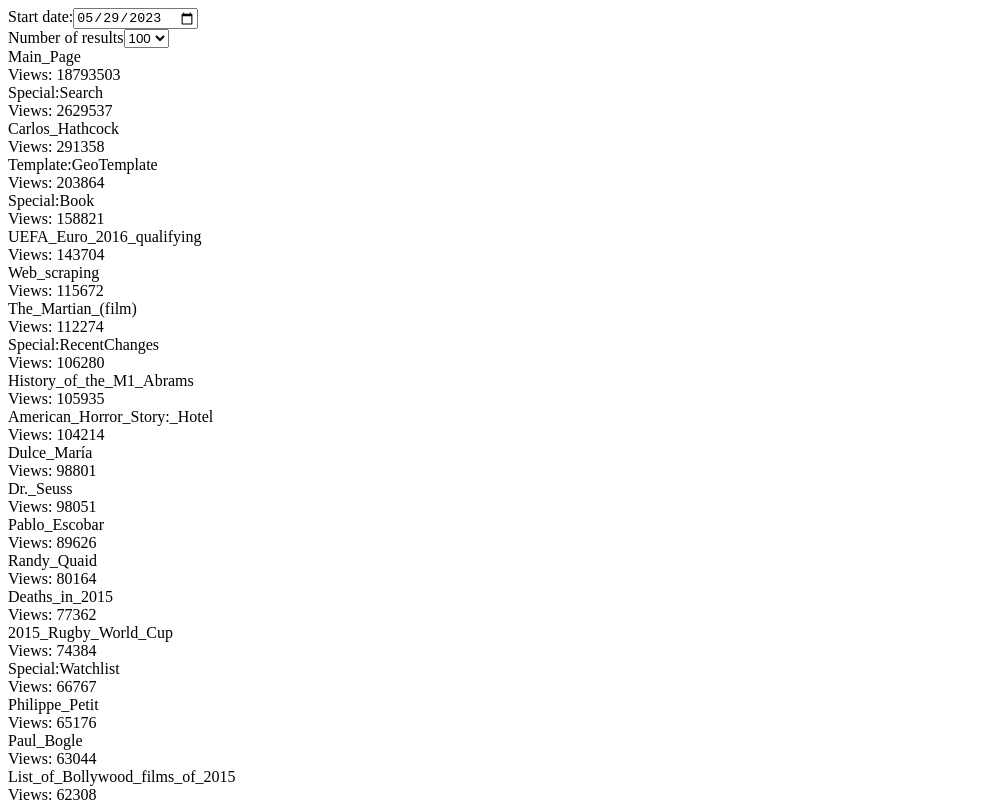
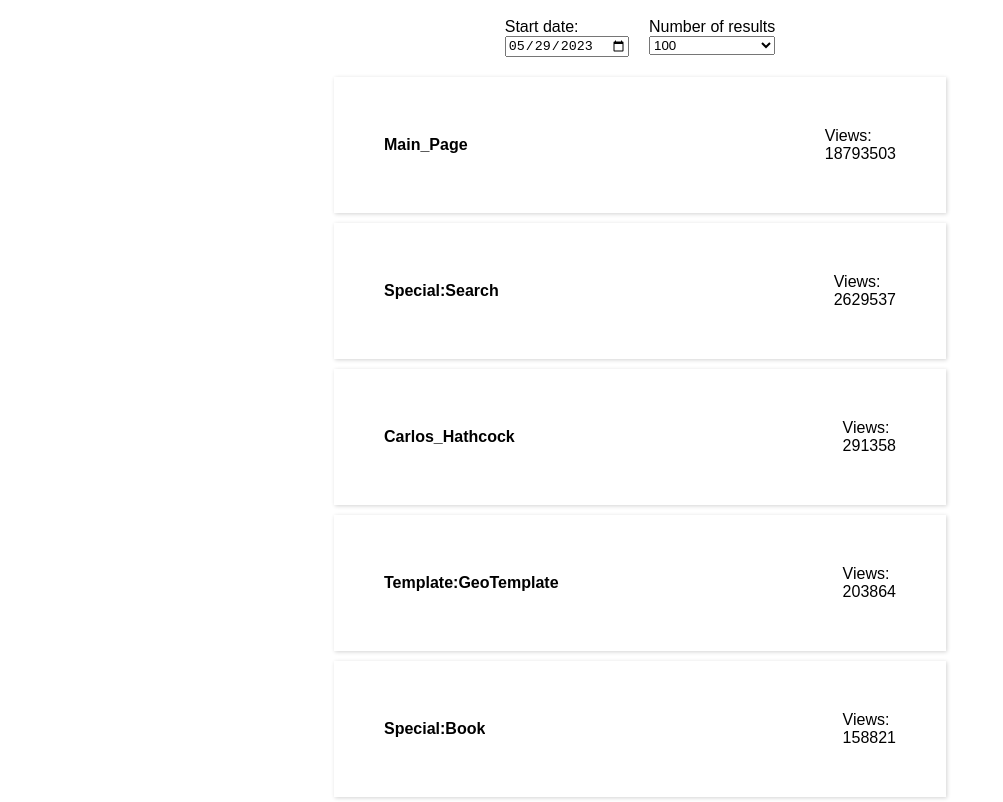
Before and after one commit to sharonchen9593/wiki, a React (Create React App) app: page / in a window 1280 px wide. Shown: the top 802 px of the page, without its empty margins (0-1003 px from the left). Built offline with nearby package versions, Linux system fonts and the light colour scheme.

Commit message:
Add styling

```diff
--- a/package.json
+++ b/package.json
@@ -9,6 +9,7 @@
     "react": "^18.2.0",
     "react-dom": "^18.2.0",
     "react-scripts": "5.0.1",
+    "sass": "^1.62.1",
     "web-vitals": "^2.1.4"
   },
   "scripts": {
--- a/src/App.js
+++ b/src/App.js
@@ -2,6 +2,7 @@
 import FilterSection from "./components/FilterSection";
 import ArticleList from "./components/ArticleList";
 import { MOCK } from "./mocks/mocks";
+import "./app.scss";
 
 const getYesterdayDate = () => {
   const todayDate = new Date();
--- /dev/null
+++ b/src/app.scss
@@ -0,0 +1,6 @@
+.app {
+  display: flex;
+  flex-direction: column;
+  align-items: center;
+  font-family: Arial, Helvetica, sans-serif;
+}
--- a/src/components/ArticleList/ArticleList.js
+++ b/src/components/ArticleList/ArticleList.js
@@ -1,4 +1,5 @@
 import ArticleListItem from "../ArticleListItem";
+import "./articleList.scss";
 
 function ArticleList({ articles }) {
   const articleItems = articles.map((article) => (
@@ -8,7 +9,7 @@
       key={article.article}
     />
   ));
-  return <div>{articleItems}</div>;
+  return <div className="article-list">{articleItems}</div>;
 }
 
 export default ArticleList;
--- /dev/null
+++ b/src/components/ArticleList/articleList.scss
@@ -0,0 +1,3 @@
+.article-list {
+  width: 50%;
+}
--- a/src/components/ArticleListItem/ArticleListItem.js
+++ b/src/components/ArticleListItem/ArticleListItem.js
@@ -1,8 +1,13 @@
+import "./articleListItem.scss";
+
 function ArticleListItem({ title, views }) {
   return (
-    <div>
-      <div>{title}</div>
-      <div>Views: {views}</div>
+    <div className="article-list-item">
+      <div className="title">{title}</div>
+      <div className="views">
+        <label>Views:</label>
+        <div>{views}</div>
+      </div>
     </div>
   );
 }
--- /dev/null
+++ b/src/components/ArticleListItem/articleListItem.scss
@@ -0,0 +1,15 @@
+.article-list-item {
+  box-shadow: 1px 1px 4px lightgrey;
+  margin: 10px;
+  display: flex;
+  justify-content: space-between;
+  padding: 50px;
+  align-items: center;
+
+  .title {
+    margin-right: 20px;
+    word-wrap: break-word;
+    overflow: auto;
+    font-weight: bold;
+  }
+}
--- a/src/components/DateField/DateField.js
+++ b/src/components/DateField/DateField.js
@@ -5,13 +5,12 @@
     return `${year}-${month}-${day}`;
   }, [year, month, day]);
 
-  // useCallback
   const handleChange = useCallback((event) => {
     onChange(event.target.valueAsDate);
   }, []);
 
   return (
-    <div>
+    <div className="filter-item">
       <label htmlFor="article">Start date:</label>
       <input
         type="date"
--- a/src/components/FilterSection/FilterSection.js
+++ b/src/components/FilterSection/FilterSection.js
@@ -1,6 +1,7 @@
 import DateField from "../DateField";
 import SelectField from "../SelectField";
 import React from "react";
+import "./filterSection.scss";
 
 function FilterSection({
   date,
@@ -9,7 +10,7 @@
   onDateChange,
 }) {
   return (
-    <div>
+    <div className="filter-section">
       <DateField
         year={date[0]}
         month={date[1]}
--- /dev/null
+++ b/src/components/FilterSection/filterSection.scss
@@ -0,0 +1,9 @@
+.filter-section {
+  display: flex;
+}
+
+.filter-item {
+  display: flex;
+  flex-direction: column;
+  margin: 10px;
+}
--- a/src/components/SelectField/SelectField.js
+++ b/src/components/SelectField/SelectField.js
@@ -6,7 +6,7 @@
   }, []);
 
   return (
-    <div>
+    <div className="filter-item">
       <label htmlFor="result-count">Number of results</label>
       <select
         name="result-count"
```
Also changed, not shown: 1 other file (tests, documents, lock files or other folders).
